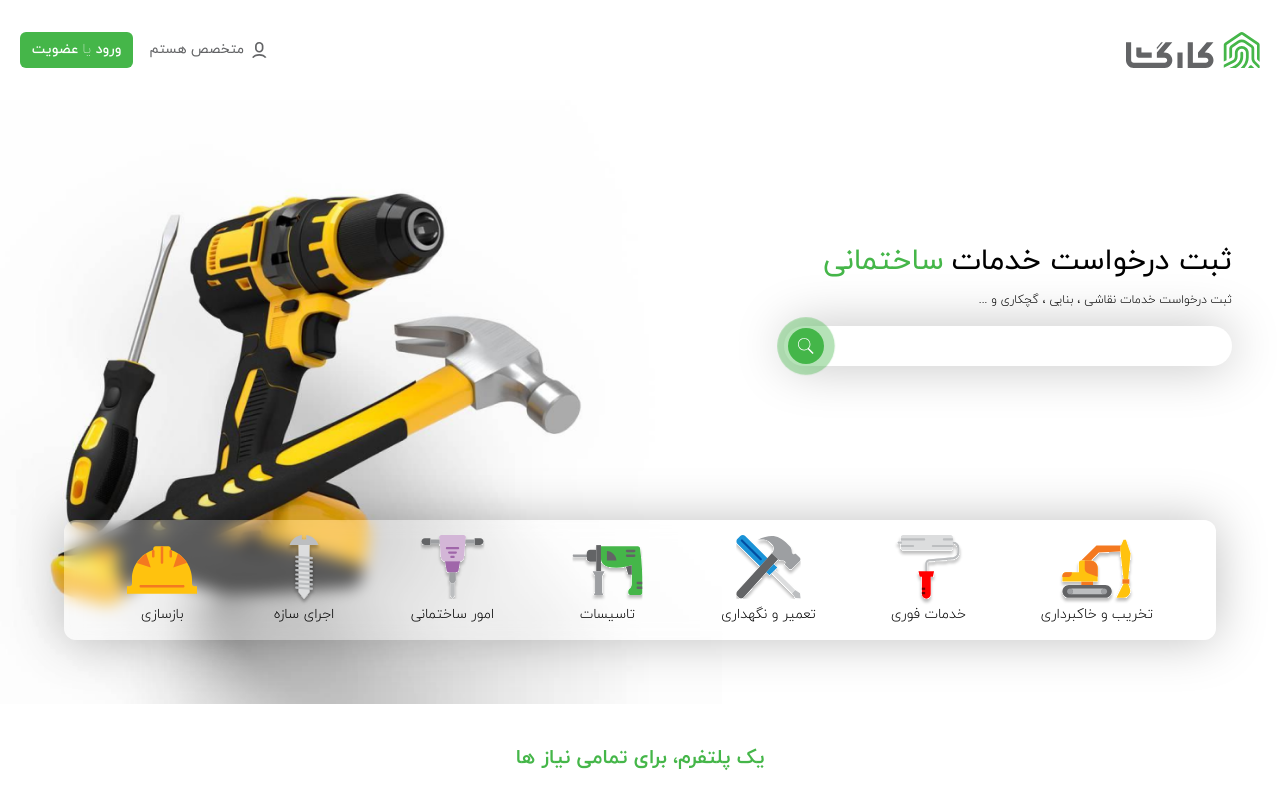
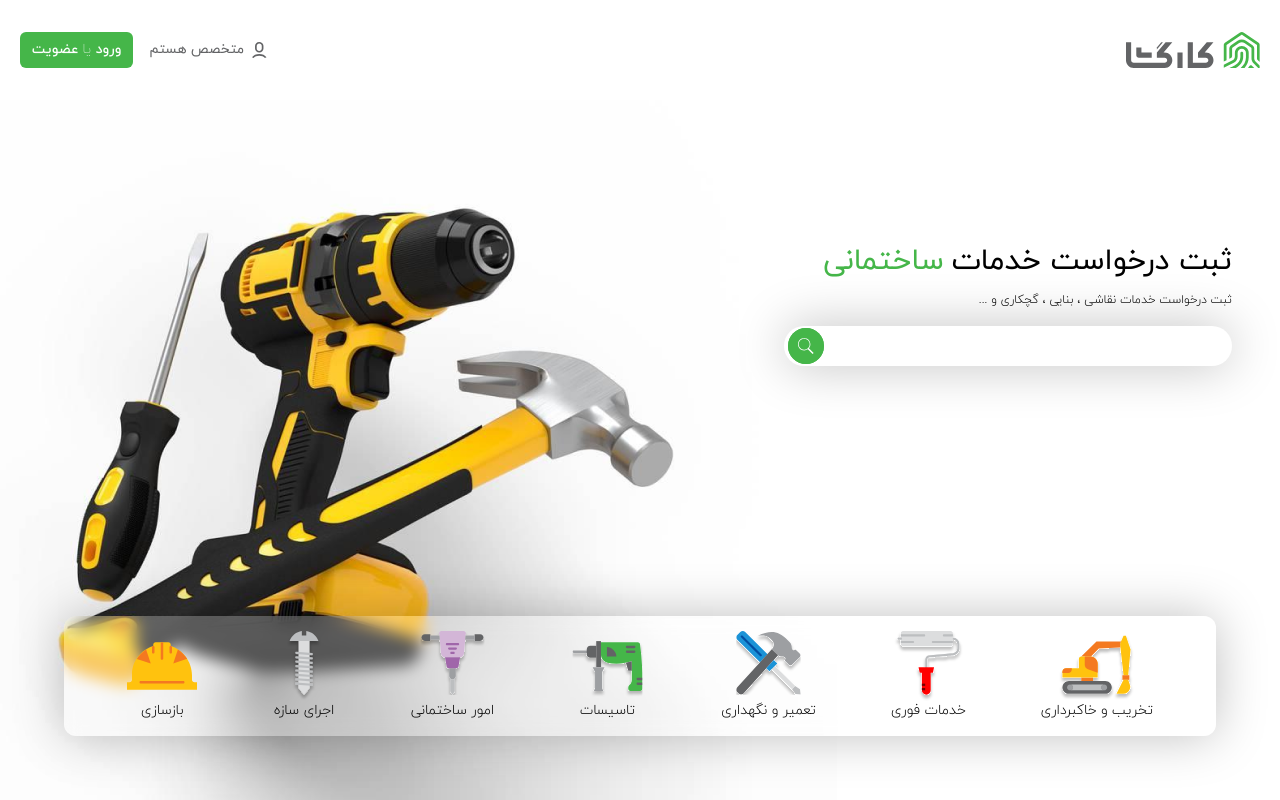
Before and after one commit to AfwebMaker/K-Landing, a React (Create React App) app: page / in a window 1280 px wide. Shown: the top 800 px of the page. Built offline with nearby package versions, Linux system fonts and the light colour scheme.

Commit message:
update search animation in hero

```diff
--- a/src/components/Home/hero/Hero.js
+++ b/src/components/Home/hero/Hero.js
@@ -12,7 +12,7 @@ import search from '../../../assets/images/header/Search.svg'
 
 function Hero() {
     return (
-        <div className='w-full fcc relative h-[604px]'>
+        <div className='w-full fcc relative h-[calc(100vh-100px)]'>
             <div className='maxLayout h-full w-full relative'>
                 <div className='flex items-start justify-end h-full'>
                     <div className='flex justify-start items-start flex-col text-3xl w-[35%] absolute right-12 top-36'>
@@ -32,9 +32,9 @@ function Hero() {
                                 <svg className='z-10' width="20" height="20" viewBox="0 0 20 20" fill="none" xmlns="http://www.w3.org/2000/svg">
                                     <path d="M7.74377 0C3.47153 0 0 3.47153 0 7.74377C0 12.016 3.47153 15.4875 7.74377 15.4875C9.43416 15.4875 10.9964 14.9431 12.2705 14.0214L18.2633 20L19.5445 18.7189L13.6228 12.7829C14.7865 11.427 15.4875 9.66726 15.4875 7.74377C15.4875 3.47153 12.016 0 7.74377 0ZM7.74377 0.911032C11.5231 0.911032 14.5765 3.96441 14.5765 7.74377C14.5765 11.5231 11.5231 14.5765 7.74377 14.5765C3.96441 14.5765 0.911032 11.5231 0.911032 7.74377C0.911032 3.96441 3.96441 0.911032 7.74377 0.911032Z" fill="#ffffff" />
                                 </svg>
-                                <div className='w-9 h-9 animate-ping z-0 absolute left-0 rounded-full fcc p-[10px] bg-color-font-3'></div>
                             </div>
-                            <input className='pr-4 font-thin text-base  w-full h-full bg-white focus:outline-0 boxShadowCustom rounded-full' type="text" />
+                            <input className='peer pr-4 font-thin text-base w-full h-full focus:outline-0 boxShadowCustom rounded-full' type="text" />
+                            <div className='peer-focus:animate-ping w-9 h-9 z-0 absolute left-1 rounded-full fcc p-[10px] bg-color-font-3'></div>
                         </div>
                     </div>
                     <img className='object-contain h-full left-0 top-0' src={banner} alt="بنر" />
```
